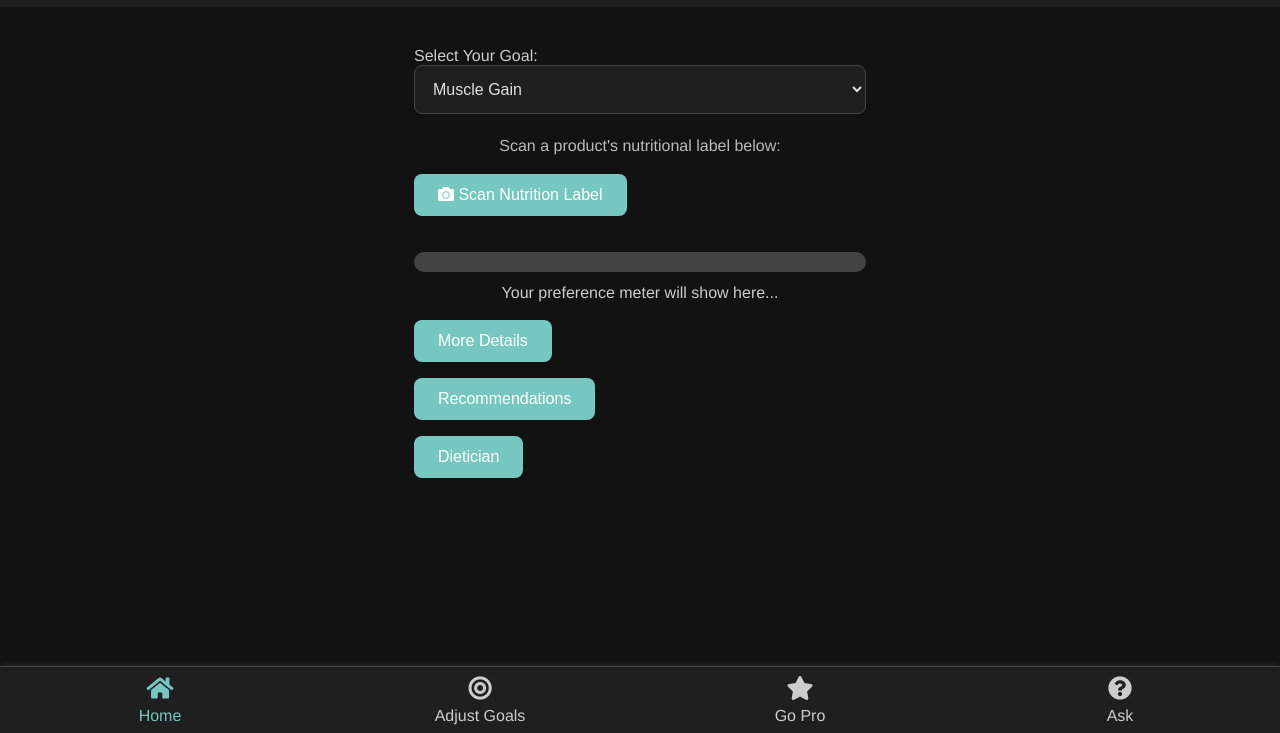
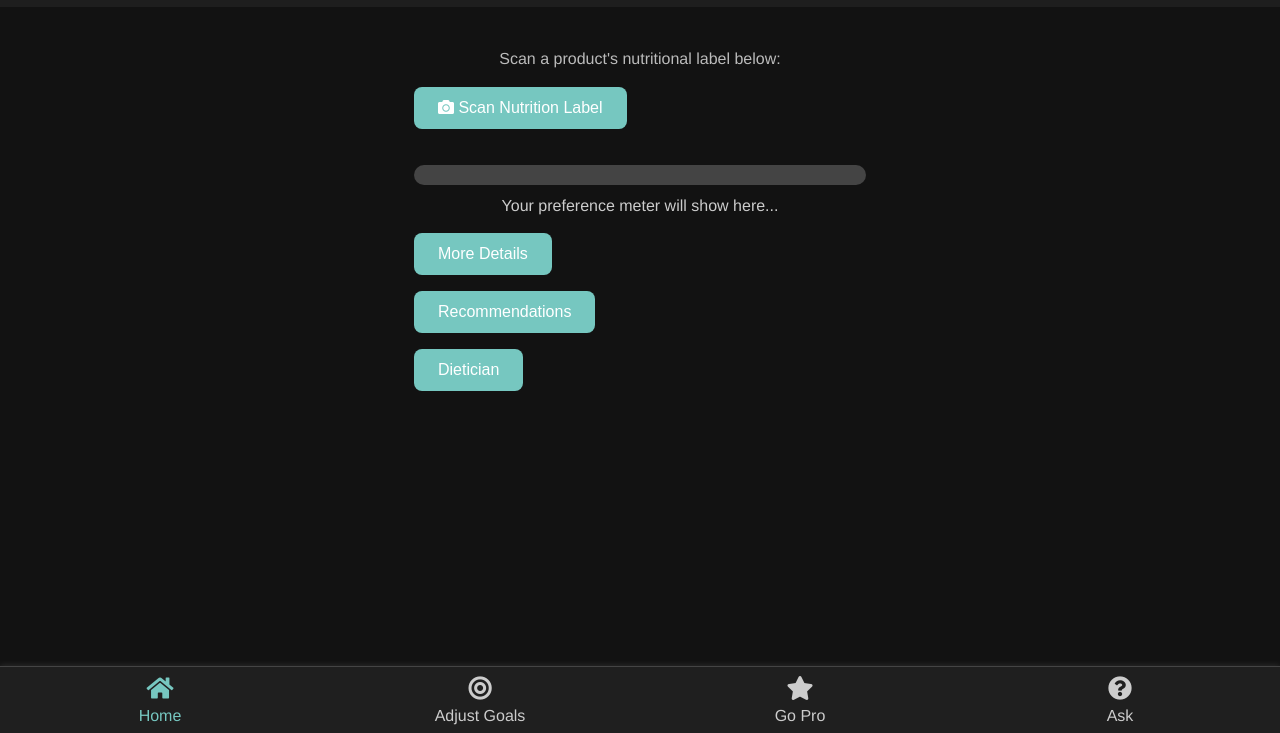
Before and after one commit to InsaneSoul207/GFG-Hackfest, a website: page index.html in a window 1280 px wide. Shown: the part 67-800 px from the top of the page. Drawn offline with Linux system fonts and the light colour scheme.

Commit message:
Update index.html

```diff
--- a/index.html
+++ b/index.html
@@ -44,20 +44,7 @@
     </div>
 
     <div class="container">
-        <div class="goal-selector">
-            <label for="user-goal">Select Your Goal:</label>
-            <select id="user-goal" onchange="updateUserGoal()">
-                <option value="muscle gain">Muscle Gain</option>
-                <option value="fat loss">Fat Loss</option>
-                <option value="balanced diet">Balanced Diet</option>
-                <option value="keto diet">Keto Diet</option>
-                <option value="high protein diet">High Protein Diet</option>
-                <option value="low carb diet">Low Carb Diet</option>
-                <option value="vegan diet">Vegan Diet</option>
-                <option value="low sodium diet">Low Sodium Diet</option>
-                <option value="high fiber diet">High Fiber Diet</option>
-            </select>
-        </div>
+
 
         <p>Scan a product's nutritional label below:</p>
         <button class="scan-btn" id="open-camera-btn" onclick="openCamera()"><i class="fas fa-camera"></i> Scan
```
